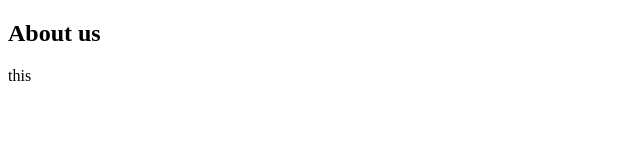
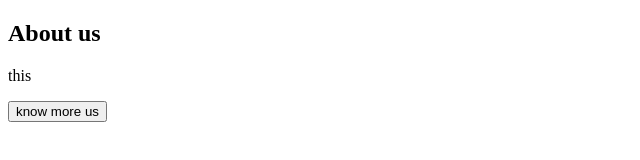
Before and after one commit to ruchiyadav-bit/ruchi-project, a plain HTML site: page about.html in a window 1280 px wide. Shown: the whole page, without its empty margins (0-640 px from the left). Drawn offline with Linux system fonts and the light colour scheme.

Commit message:
button added

```diff
--- a/about.html
+++ b/about.html
@@ -8,5 +8,6 @@
 <body>
     <h2>About us </h2>
     <p>this </p>
+    <button>know more us </button>
 </body>
 </html>
```
